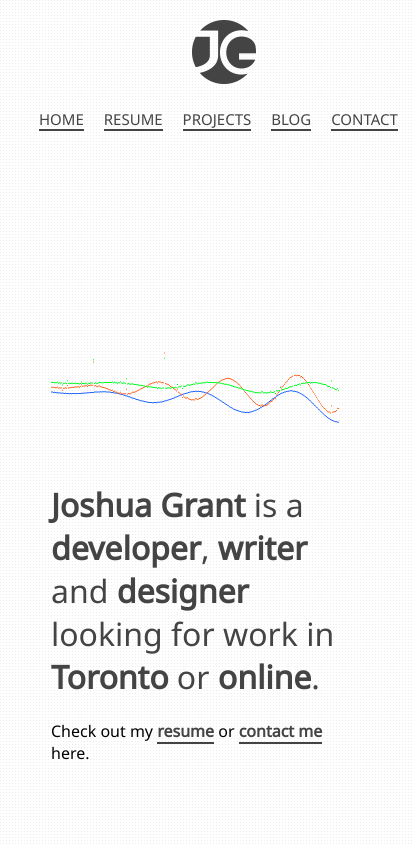
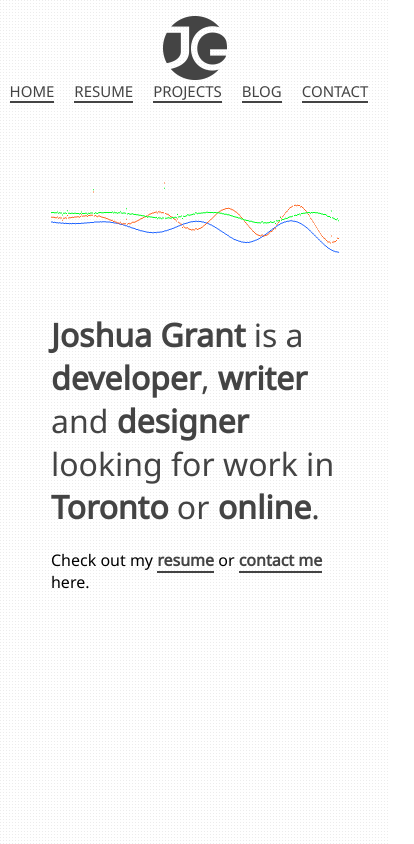
Before and after one commit to joshuacassidygrant/jdw, a React (Create React App) app in the folder client/: page / in a window 390 px wide. Shown: the whole page, 414 px wide, since content can reach past the window. Built offline with nearby package versions, Linux system fonts and the light colour scheme.

Commit message:
Nav responsiveness fixes

```diff
--- a/client/src/App.scss
+++ b/client/src/App.scss
@@ -54,7 +54,7 @@ h1 {
 
 .shell {
   margin: 20px auto;
-	height: 100%;
+	height: calc(100% - 42px);
   display: flex;
   flex-direction: column;
   width: $max-width;
@@ -84,6 +84,7 @@ h1 {
 .nav {
   height: 64px;
   flex: 2;
+  margin-top: 16px;
   .logo {
     width: 64px;
 
@@ -112,20 +113,18 @@ h1 {
     }
 
     @media (max-width: $midlow-width) {
-      margin-left: 0;
+      margin: auto;
+      width: 100%;
+      text-align: center;
     }
   }
 
-  @media (max-width: $midlow-width) {
-    margin: auto;
-  }
 }
 
 .content {
   flex: 1;
   display: flex;
   flex-direction: column;
-  margin-top: 72px;
 }
 
 
--- a/client/src/App.tsx
+++ b/client/src/App.tsx
@@ -16,8 +16,8 @@ import ComingSoon from './pages/coming';
 
 const App = () => (
   <Router>
+        <Nav/>
         <Shell>
-          <Nav/>
           <div className="content">
             <Switch>
               <Route path="/resume">
```
